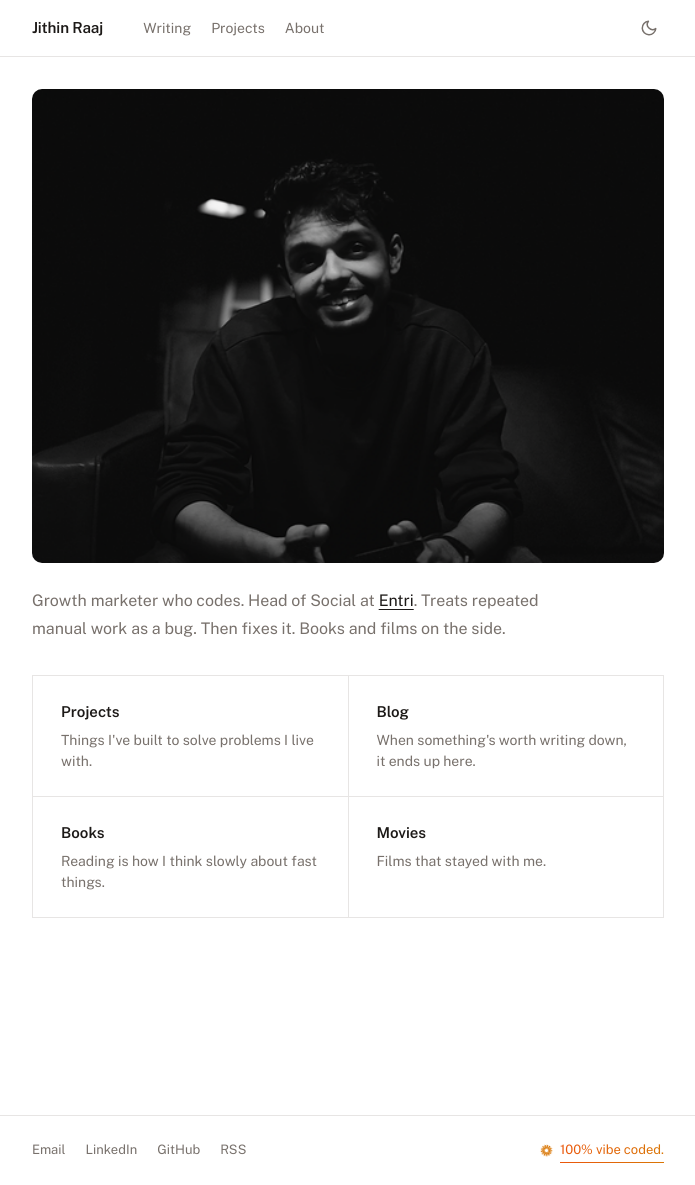
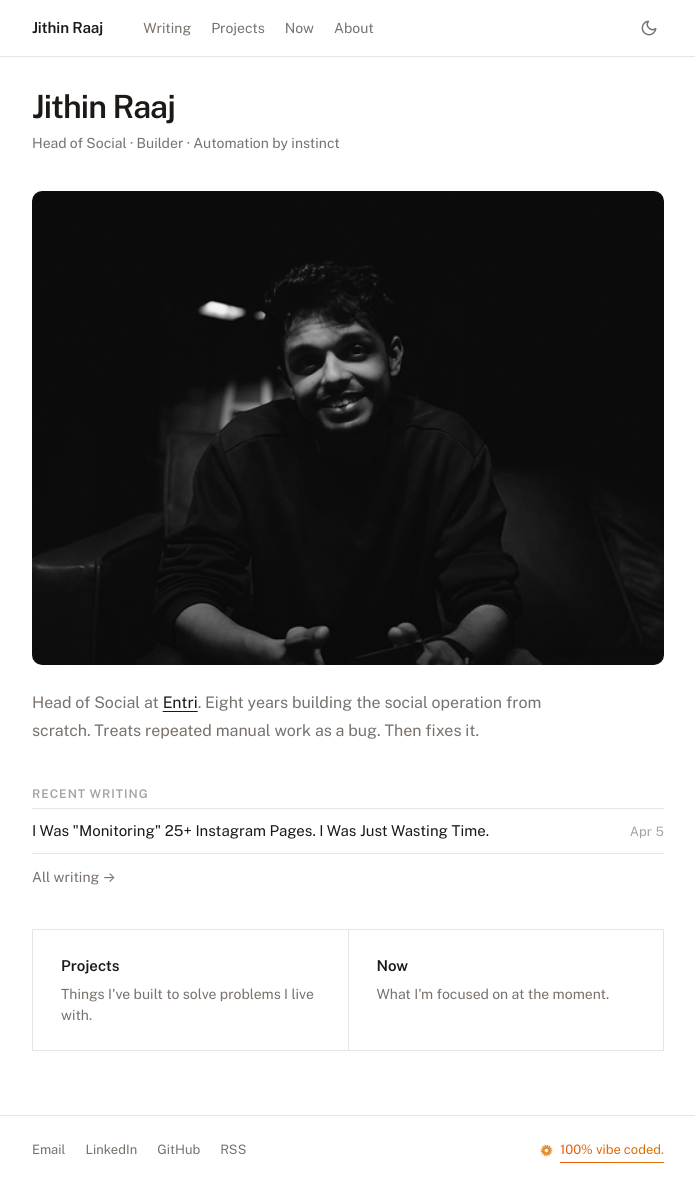
Before and after one commit to jithinrajtk/jithinrajtk.github.io, a Jekyll site: the page built from index.html, in a window 1280 px wide and 1185 px high. Shown: the whole window, without its empty margins (292-987 px from the left). Built offline with Jekyll 4.4.1, drawn with Linux system fonts in a browser that asks for light colours; nearby versions of some CDN libraries.

Commit message:
Homepage redesign: name headline, identity line, recent posts, Now in nav
- Add name as h1 headline on homepage
- Add identity tagline: Head of Social · Builder · Automation by instinct
- Show recent posts on homepage with All writing link
- Replace Books/Movies cards with Projects + Now
- Add /now to main nav

```diff
--- a/_includes/header.html
+++ b/_includes/header.html
@@ -4,7 +4,8 @@
     <nav class="site-nav">
       <a href="/writing/" {% if page.url contains '/writing' or page.layout == 'post' %}class="active"{% endif %}>Writing</a>
       <a href="/projects/" {% if page.url contains '/projects' %}class="active"{% endif %}>Projects</a>
-<a href="/about/" {% if page.url == '/about/' %}class="active"{% endif %}>About</a>
+      <a href="/now/" {% if page.url == '/now/' %}class="active"{% endif %}>Now</a>
+      <a href="/about/" {% if page.url == '/about/' %}class="active"{% endif %}>About</a>
     </nav>
     <button class="theme-toggle" aria-label="Toggle dark mode" title="Toggle dark mode">
       <svg class="icon-sun" xmlns="http://www.w3.org/2000/svg" width="18" height="18" viewBox="0 0 24 24" fill="none" stroke="currentColor" stroke-width="2" stroke-linecap="round" stroke-linejoin="round">
--- a/assets/css/main.css
+++ b/assets/css/main.css
@@ -181,8 +181,53 @@ img {
   padding: 32px 0 64px;
 }
 
+.home-hero {
+  margin-bottom: 36px;
+}
+
+.home-name {
+  font-size: 2rem;
+  font-weight: 700;
+  letter-spacing: -0.03em;
+  line-height: 1.1;
+  color: var(--text);
+  margin-bottom: 8px;
+}
+
+.home-role {
+  font-size: 0.875rem;
+  color: var(--text-muted);
+}
+
 .home-intro {
-  margin-bottom: 32px;
+  margin-bottom: 40px;
+}
+
+.home-recent {
+  margin-bottom: 40px;
+}
+
+.home-section-label {
+  font-size: 0.75rem;
+  font-weight: 600;
+  letter-spacing: 0.08em;
+  text-transform: uppercase;
+  color: var(--text-faint);
+  margin-bottom: 4px;
+}
+
+.home-all-posts {
+  display: inline-block;
+  font-size: 0.875rem;
+  color: var(--text-muted);
+  text-decoration: none;
+  margin-top: 12px;
+}
+
+.home-all-posts:hover {
+  color: var(--text);
+  text-decoration: underline;
+  text-underline-offset: 3px;
 }
 
 .home-photo {
--- a/index.html
+++ b/index.html
@@ -5,29 +5,41 @@ title: Jithin Raaj
 
 <section class="home">
 
+  <div class="home-hero">
+    <h1 class="home-name">Jithin Raaj</h1>
+    <p class="home-role">Head of Social · Builder · Automation by instinct</p>
+  </div>
+
   <div class="home-intro">
     <img src="/assets/images/profile.png" alt="Jithin Raaj" class="home-photo" />
     <div class="home-bio">
-      <p>Growth marketer who codes. Head of Social at <a href="https://entri.app" target="_blank" rel="noopener">Entri</a>. Treats repeated manual work as a bug. Then fixes it. Books and films on the side.</p>
+      <p>Head of Social at <a href="https://entri.app" target="_blank" rel="noopener">Entri</a>. Eight years building the social operation from scratch. Treats repeated manual work as a bug. Then fixes it.</p>
     </div>
   </div>
+
+  {% if site.posts.size > 0 %}
+  <div class="home-recent">
+    <p class="home-section-label">Recent writing</p>
+    <ul class="post-list">
+      {% for post in site.posts limit:3 %}
+      <li class="post-list-item">
+        <a href="{{ post.url | relative_url }}" class="post-list-title">{{ post.title }}</a>
+        <span class="post-list-date">{{ post.date | date: "%b %-d" }}</span>
+      </li>
+      {% endfor %}
+    </ul>
+    <a href="/writing/" class="home-all-posts">All writing →</a>
+  </div>
+  {% endif %}
 
   <div class="section-grid">
     <a href="/projects/" class="section-card">
       <strong>Projects</strong>
       <p>Things I've built to solve problems I live with.</p>
     </a>
-    <a href="/writing/" class="section-card">
-      <strong>Blog</strong>
-      <p>When something's worth writing down, it ends up here.</p>
-    </a>
-    <a href="/books/" class="section-card">
-      <strong>Books</strong>
-      <p>Reading is how I think slowly about fast things.</p>
-    </a>
-    <a href="/movies/" class="section-card">
-      <strong>Movies</strong>
-      <p>Films that stayed with me.</p>
+    <a href="/now/" class="section-card">
+      <strong>Now</strong>
+      <p>What I'm focused on at the moment.</p>
     </a>
   </div>
 
@@ -38,13 +50,11 @@ window.addEventListener('load', function () {
   var photo = document.querySelector('.home-photo');
   if (!photo || typeof gsap === 'undefined') return;
 
-  /* Reveal on load — slides up, fades in */
   gsap.fromTo(photo,
     { y: 32, opacity: 0, filter: 'blur(6px)' },
     { y: 0, opacity: 1, filter: 'blur(0px)', duration: 1.1, ease: 'power3.out', delay: 0.1 }
   );
 
-  /* Tilt on mouse move */
   photo.addEventListener('mousemove', function (e) {
     var r = photo.getBoundingClientRect();
     var cx = r.left + r.width  / 2;
```
